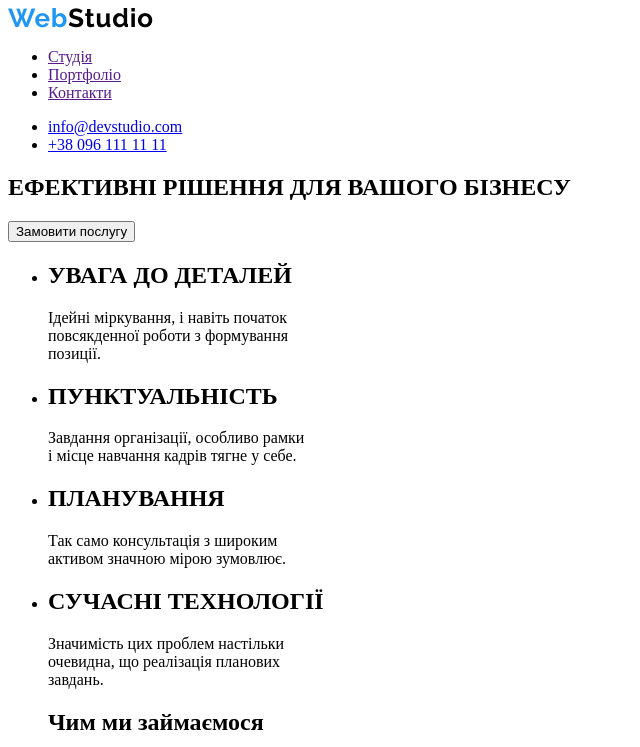
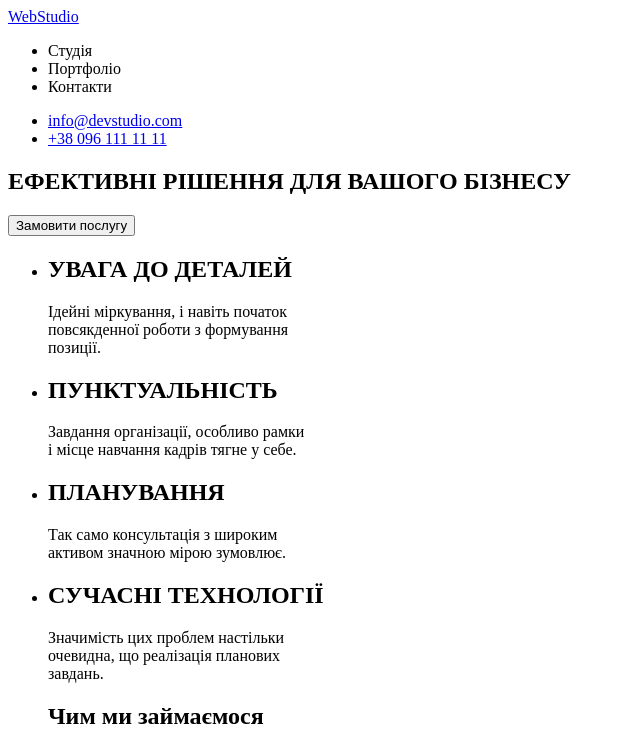
Before and after one commit to VolodymyrZ7/goit-markup-hw-01, a plain HTML site: page index.html in a window 1280 px wide. Shown: the top 747 px of the page, without its empty margins (0-640 px from the left). Drawn offline with Linux system fonts and the light colour scheme.

Commit message:
Вносе корективи щодо помилок

```diff
--- a/index.html
+++ b/index.html
@@ -1,5 +1,5 @@
 <!DOCTYPE html>
-<html lang="en">
+<html lang="ua">
   <head>
     <meta charset="UTF-8" />
     <meta http-equiv="X-UA-Compatible" content="IE=edge" />
@@ -9,16 +9,12 @@
   <body>
     <header>
       <nav>
-        <a href="/">
-           <img
-            src="./images/webstudio.jpg"
-            alt="логотип сайту"
-            width="145" />
-          </a>
+        <a href="/">WebStudio</a>
+
         <ul>
-          <li><a href="">Студія</a></li>
-          <li><a href="">Портфоліо</a></li>
-          <li><a href="">Контакти</a></li>
+          <li><a>Студія</a></li>
+          <li><a>Портфоліо</a></li>
+          <li><a>Контакти</a></li>
         </ul>
       </nav>
       <ul>
@@ -27,12 +23,11 @@
       </ul>
     </header>
     <main>
-        <section>
+     <section>
         <h1>ЕФЕКТИВНІ РІШЕННЯ ДЛЯ ВАШОГО БІЗНЕСУ</h1>
         <button type="button">Замовити послугу</button>
         </section>
-        </div>
-        <section>
+      <section>
         <ul>
         <li>
           <h2>УВАГА ДО ДЕТАЛЕЙ</h2>
@@ -74,7 +69,7 @@
           <img
           src="./images/phone.jpg"
           alt="мобільна версія"
-           width="370">
+          width="370">
         </li>
         <li>
           <img
@@ -118,10 +113,7 @@
     </main>
       <footer>
         <div>
-            <img
-           src="./images/webstudio.jpg"
-           alt="логотип сайту"
-           width="145">
+           <a href="/">WebStudio</a>
            <ul>
            <li><address>м. Київ, пр-т Лесі Українки, 26</address></li>
            <li><a href="imalto:info@devstudio.com">info@devstudio.com</a></li>
```
